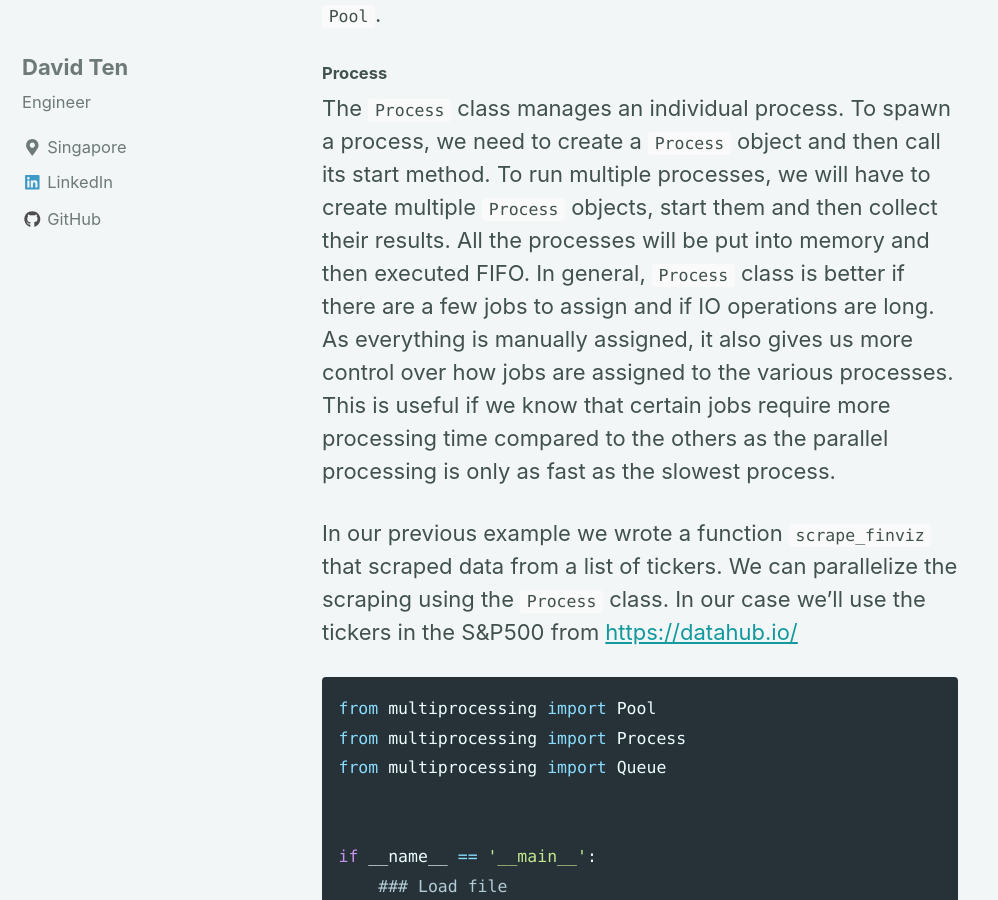
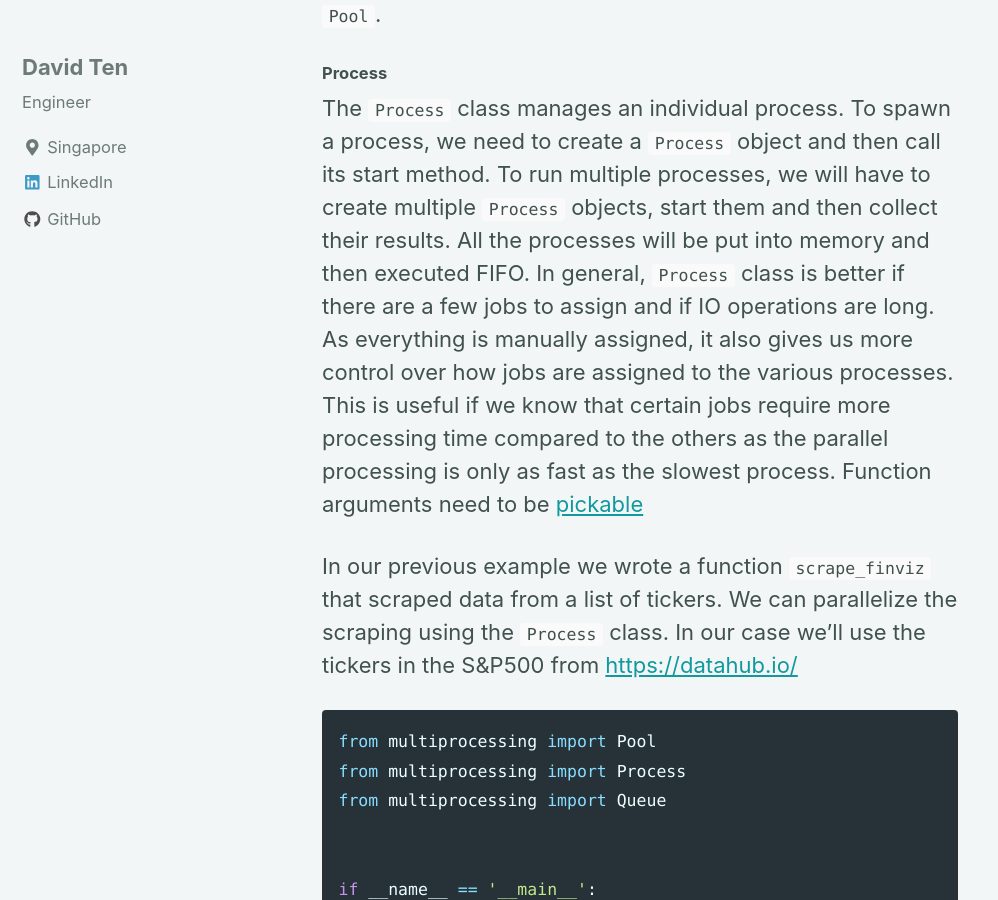
Before and after one commit to xang1234/xang1234.github.io, a Jekyll site: the page built from _posts/2018-08-12-multiprocessing.md, in a window 1280 px wide and 900 px high, scrolled down 1042 px. Shown: the whole window, without its empty margins (0-998 px from the left). Built offline with Jekyll 4.4.1, drawn with Linux system fonts in a browser that asks for light colours; nearby versions of some CDN libraries; some of the changed text lies outside the part shown.

````diff
--- a/_posts/2018-08-12-multiprocessing.md
+++ b/_posts/2018-08-12-multiprocessing.md
@@ -15,7 +15,7 @@ does this by circumventing the [Global Interpreter Lock](https://docs.python.org
 In practice, multiprocessing offers us 2 classes; `Process` and `Pool`.
 
 #### Process
-The `Process` class manages an individual process. To spawn a process, we need to create a `Process` object and then call its start method. To run multiple processes, we will have to create multiple `Process` objects, start them and then collect their results. All the processes will be put into memory and then executed FIFO. In general, `Process` class is better if there are a few jobs to assign and if IO operations are long. As everything is manually assigned, it also gives us more control over how jobs are assigned to the various processes. This is useful if we know that certain jobs require more processing time compared to the others as the parallel processing is only as fast as the slowest process.
+The `Process` class manages an individual process. To spawn a process, we need to create a `Process` object and then call its start method. To run multiple processes, we will have to create multiple `Process` objects, start them and then collect their results. All the processes will be put into memory and then executed FIFO. In general, `Process` class is better if there are a few jobs to assign and if IO operations are long. As everything is manually assigned, it also gives us more control over how jobs are assigned to the various processes. This is useful if we know that certain jobs require more processing time compared to the others as the parallel processing is only as fast as the slowest process. Function arguments need to be [pickable](https://docs.python.org/2/library/pickle.html)
 
 In our previous example we wrote a function `scrape_finviz` that scraped data from a list of tickers. We can parallelize the scraping using the `Process` class. In our case we'll use the tickers in the S&P500 from [https://datahub.io/](https://datahub.io/)
 
@@ -94,9 +94,11 @@ if __name__ == '__main__':
     print("Time Taken: ",str(time.time()-start))
     results_df.to_csv('D:/multi.csv')
 ```
-We get similar result to `Pool`:
+We get similar results to `Pool`:
+
 ```python
 Time Taken multiprocessing : 453.84
 ```
 
 ### Main Program
+When we spawn the new processes via `Process` or `Pool`. This is because Windows does not have `fork`. To distinguish between the parent process and the child process by using `if __name__ == '__main__':`. This protects the 'entry point' of the program. For additional information, refer to the [multiprocessing guidelines](https://docs.python.org/3/library/multiprocessing.html#multiprocessing-programming).
````
